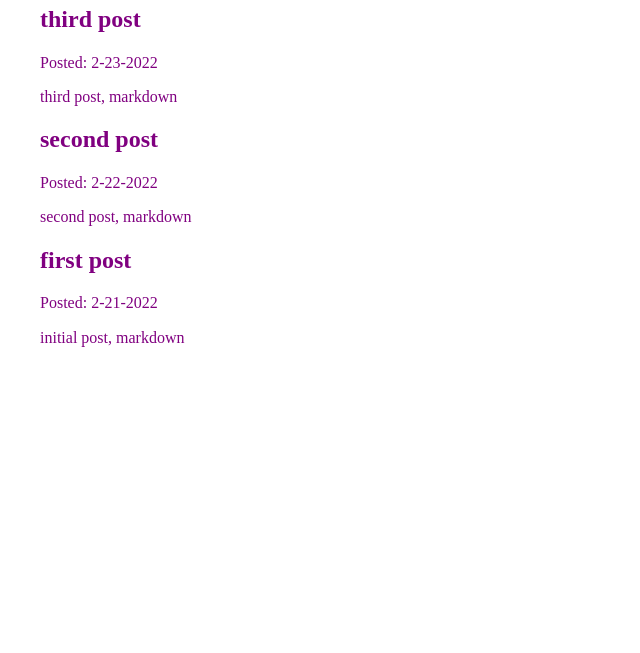
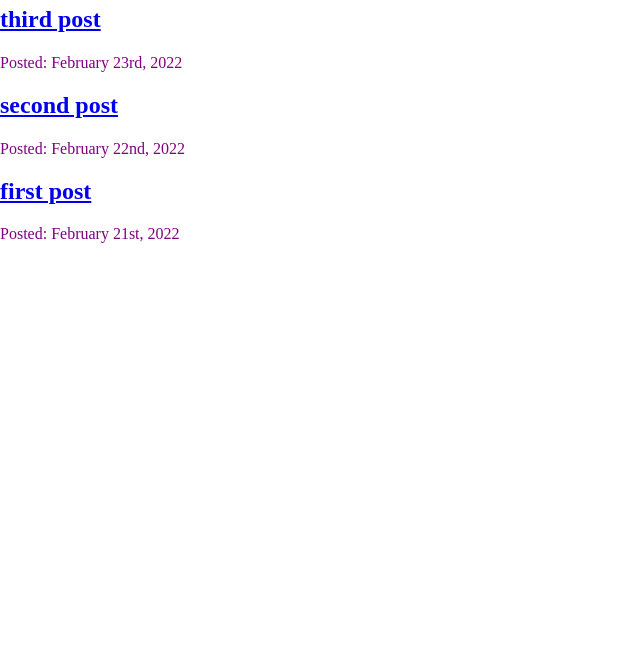
Before and after one commit to dylanthinks/portfolio, a Gatsby site: page /blog in a window 1280 px wide. Shown: the part 147-800 px from the top of the page, without its empty margins (0-640 px from the left). Built offline with nearby package versions, Linux system fonts and the light colour scheme; Gatsby itself is replaced by a stand-in of ours.

Commit message:
blog pages dynamically generated, image pathing fixed

```diff
--- a/blog/post.mdx
+++ b/blog/post.mdx
@@ -1,6 +1,6 @@
 ---
 title: "first post"
-date: "2-21-2022"
+date: "2022-02-21"
 ---
 
 initial post, markdown
--- a/blog/second-post.mdx
+++ b/blog/second-post.mdx
@@ -1,6 +1,6 @@
 ---
 title: "second post"
-date: "2-22-2022"
+date: "2022-02-22"
 ---
 
 second post, markdown
--- a/blog/third-post.mdx
+++ b/blog/third-post.mdx
@@ -1,6 +1,6 @@
 ---
 title: "third post"
-date: "2-23-2022"
+date: "2022-02-23"
 ---
 
 third post, markdown
--- a/src/components/layout.js
+++ b/src/components/layout.js
@@ -67,7 +67,7 @@ const Layout = ({ pageTitle, children }) => {
                 <NavLinks>
                     <NavLinkItem><Link to="/">Home</Link></NavLinkItem>
                     <NavLinkItem><Link to="/about">About</Link></NavLinkItem>
-                    <NavLinkItem><Link to="/blog">Blog</Link></NavLinkItem>
+                    <NavLinkItem><Link to="/blog/">Blog</Link></NavLinkItem>
                 </NavLinks>
             </nav>
             <h1>{pageTitle}</h1>
--- a/src/pages/blog.js
+++ b/src/pages/blog/index.js
@@ -1,38 +1,36 @@
 import * as React from 'react'
-import { graphql } from 'gatsby'
-import { MDXRenderer } from 'gatsby-plugin-mdx'
-import Layout from '../components/layout'
+import { Link, graphql } from 'gatsby'
+import Layout from '../../components/layout'
 
 const BlogPage = ({ data }) => {
     return (
-        <Layout pageTitle="Musings">
-        <ul>
+        <Layout pageTitle="Writing">
             {
                 data.allMdx.nodes.map(node => (
                     <article key={node.id}>
-                        <h2>{node.frontmatter.title}</h2>
+                      <h2>
+                        <Link to={`/blog/${node.slug}`}>
+                        {node.frontmatter.title}
+                        </Link>
+                      </h2>
                         <p>Posted: {node.frontmatter.date}</p>
-                        <MDXRenderer>
-                            {node.body}
-                        </MDXRenderer>
                     </article>
                 ))
             }
-        </ul>
         </Layout>
     )
 }
 
 export const query = graphql`
-    query {
+  query {
     allMdx(sort: {fields: frontmatter___date, order: DESC}) {
       nodes {
         frontmatter {
-          date
+          date(formatString: "MMMM Do, YYYY")
           title
         }
         id
-        body
+        slug
       }
     }
   }
--- a/src/pages/index.js
+++ b/src/pages/index.js
@@ -25,8 +25,8 @@ const IndexPage = () => {
      <Button primary>Click</Button>
      <SpecificButton>vee</SpecificButton>
      <StaticImage
-     src="https://www.caughtbytheriver.net/wp-content/uploads/2019/11/19649_uferasgerard_gillesdeleuze_bmp-1024x707.jpg"
-     alt="black and white image of a man standing by a mirror that is facing another mirror so they reflect into infinity"
+     src="../images/02.jpeg"
+     alt="dylan smiling at the camera"
      />
    </Layout>
    </Container>
```
Also changed, not shown: src/pages/blog/{mdx.slug}.js (added, +31 -0 lines), src/images/02.jpeg (added).
